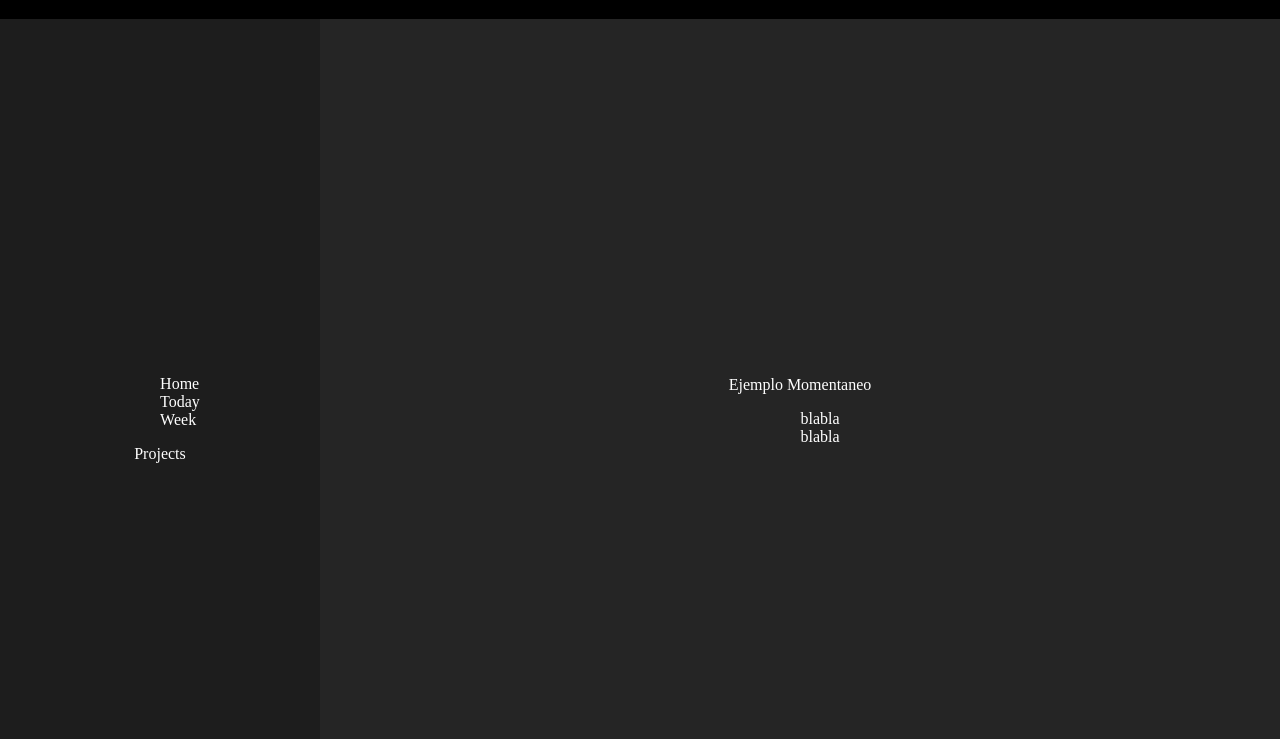
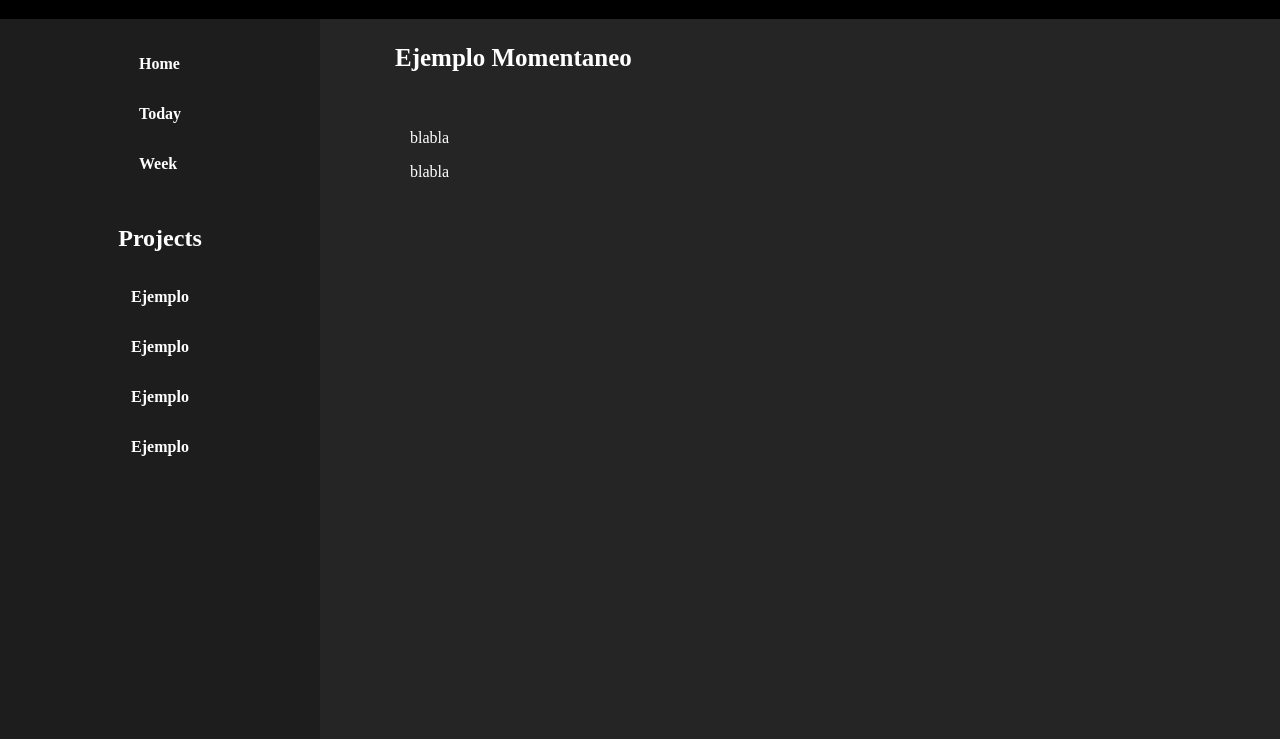
Before and after one commit to Flo-314/To-Do-List, a website built with webpack: page dist/index.html in a window 1280 px wide. Shown: the part 61-800 px from the top of the page. Built offline with nearby package versions, Linux system fonts and the light colour scheme.

Commit message:
css y html core un poco ams 2

```diff
--- a/dist/index.html
+++ b/dist/index.html
@@ -19,20 +19,23 @@
           <li>Week</li>
         </ul>
         <div id="projects">
-          Projects
-          <ul id="projectsList"></ul>
+          <div class="sub-title">Projects</div>
+          <ul id="projectsList">
+              <li> Ejemplo</li>
+              <li> Ejemplo</li>
+              <li> Ejemplo</li>
+              <li> Ejemplo</li>
+
+          </ul>
         </div>
       </aside>
       <main>
-          <div id="main-title">Ejemplo Momentaneo</div>
-          <ul id="main-title">
-            <li> blabla
-
-            </li>
-            <li>blabla</li>
-          </ul>
+        <div id="main-title">Ejemplo Momentaneo</div>
+        <ul class="main-list">
+          <li>blabla</li>
+          <li>blabla</li>
+        </ul>
       </main>
-
 
       <footer>Created BY FLO</footer>
     </div>
--- a/dist/stylesheet.css
+++ b/dist/stylesheet.css
@@ -35,7 +35,6 @@ header {
 }
 aside {
   display: flex;
-  justify-content: center;
   align-items: center;
   flex-direction: column;
   width: 100%;
@@ -43,15 +42,50 @@ aside {
   grid-area: sidebar;
   background-color: rgb(29, 29, 29);
 }
+aside ul {
+  padding: 0;
+  margin: 0;
+  display: flex;
+  justify-content: center;
+  flex-direction: column;
+  margin-top: 20px;
+  font-weight: 600;
+}
+aside li {
+  margin: 16px;
+}
+aside .sub-title {
+  margin-top: 36px;
+  font-size: 24px;
+  font-weight: 900;
+}
+aside #projects {
+  display: flex;
+  align-items: center;
+  flex-direction: column;
+  justify-content: center;
+}
+
 main {
   display: flex;
-  justify-content: center;
-  align-items: center;
   flex-direction: column;
   width: 100%;
-  height: 800px;
+  min-height: 850px;
   grid-area: main;
   background-color: rgb(37, 37, 37);
+}
+#main-title {
+  font-size: 25px;
+  font-weight: 600;
+  margin-left: 50px;
+  padding: 25px;
+}
+main ul {
+  font-size: 16px;
+  margin-left: 50px;
+}
+main li {
+  margin-top: 16px;
 }
 footer {
   display: flex;
@@ -59,6 +93,7 @@ footer {
   align-items: center;
   width: 100%;
   height: 100%;
+  min-height: 65px;
   grid-area: footer;
   background-color: rgb(156, 194, 255);
 }
```
